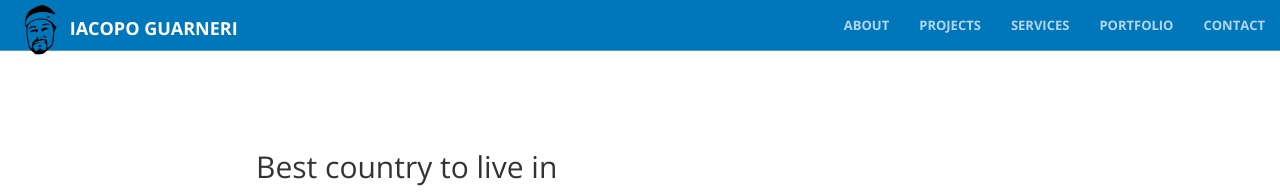
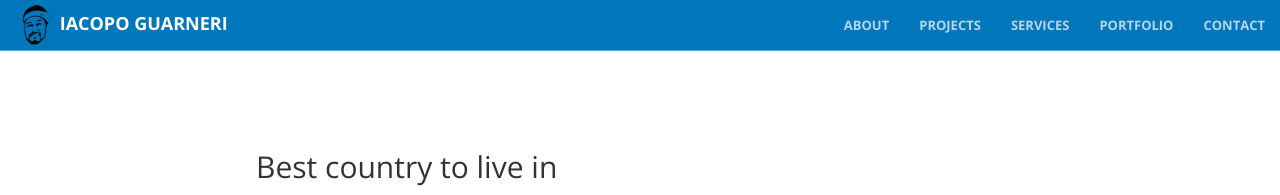
Before and after one commit to iacoposk8/iacoposk8.github.io, a Jekyll site: the page built from projects.md, in a window 1280 px wide. Shown: the top 195 px of the page. Built offline with Jekyll 4.4.1, drawn with Linux system fonts in a browser that asks for light colours.

Commit message:
Update _base.scss

```diff
--- a/_sass/_base.scss
+++ b/_sass/_base.scss
@@ -52,7 +52,7 @@ p {
 
 #logo{
     display:inline !important;
-    max-height:50px;
+    height:40px;
 }
 
 .navbar-brand{
```
